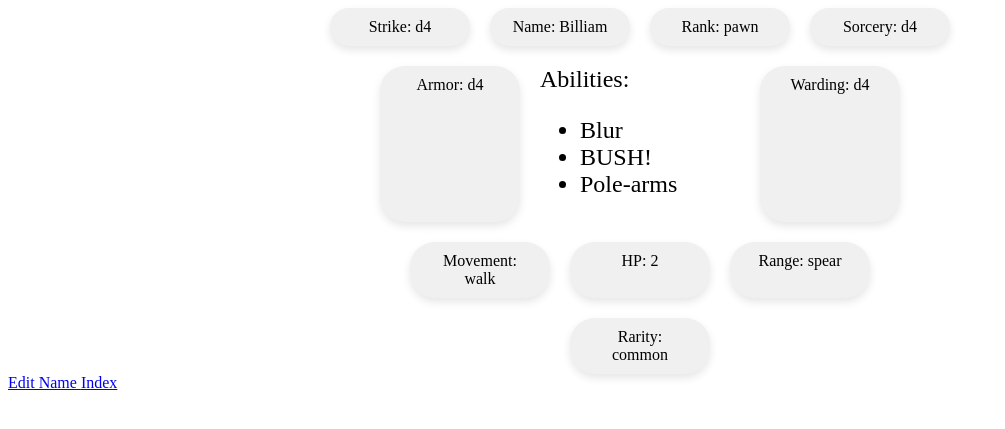
After one commit to berninup/warfinder_flask, a Flask app: a page that uses templates/card_detail.html in a window 1280 px wide. The commit adds this page. Shown: the top 429 px of the page, without its empty margins (0-1005 px from the left). Run offline with Flask 3, Linux system fonts and the light colour scheme; data comes from the database, SQL or seed files in the repository; both versions use the stored data as it was after the commit.

Commit message:
Created detail and edit pages

```diff
--- a/app/routes/index.py
+++ b/app/routes/index.py
@@ -4,12 +4,14 @@ from main import get_database_connection
 
 index_blueprint = Blueprint('index', __name__)
 
+
 @index_blueprint.route('/')
 def home():
     page = request.args.get('page', 1, type=int)
+    per_page = 10
     offset = (page - 1) * 10
     conn = get_database_connection()
     cursor = conn.cursor()
     cursor.execute('SELECT * from cards LIMIT 10 OFFSET ?', (offset, ))
     data = cursor.fetchall()
-    return render_template('index.html', data = data)
+    return render_template('index.html', data = data, current_page=page)
--- /dev/null
+++ b/app/routes/show.py
@@ -0,0 +1,16 @@
+from flask import Flask, render_template, request, Blueprint, abort
+from main import get_database_connection
+
+show_card_blueprint = Blueprint('show_card', __name__)
+
+@show_card_blueprint.route('/card/<card_name>')
+def card_show(card_name):
+    conn = get_database_connection()
+    cursor = conn.cursor()
+    cursor.execute('SELECT * FROM cards WHERE name = ?', (card_name,))
+    card = cursor.fetchone()
+
+    if card is None:
+        abort(404)
+
+    return render_template('card_detail.html', card=card)
--- a/main.py
+++ b/main.py
@@ -9,8 +9,13 @@ def get_database_connection():
 
 def create_app():
     app = Flask(__name__)
+    app.secret_key = 'doomer69'
 
     from app.routes.index import index_blueprint
+    from app.routes.show import show_card_blueprint
+    from app.routes.edit_card import edit_cards_blueprint
 
     app.register_blueprint(index_blueprint)
+    app.register_blueprint(show_card_blueprint)
+    app.register_blueprint(edit_cards_blueprint, url_prefix='/card')
     return app
--- /dev/null
+++ b/static/styles.css
@@ -0,0 +1,25 @@
+.container {
+    display: flex;
+    flex-direction: column;
+    align-items: center;
+    gap: 20px;
+  }
+
+  .row {
+    display: flex;
+    gap: 20px;
+  }
+
+  .card {
+    background-color: #f0f0f0; /* Light grey background */
+    border-radius: 25px; /* Rounded corners */
+    padding: 10px 20px; /* Padding inside the cards */
+    box-shadow: 0 4px 8px rgba(0, 0, 0, 0.1); /* Subtle shadow */
+    text-align: center;
+    width: 100px; /* Fixed width, adjust as needed */
+  }
+
+  .large-card {
+    width: 200px; /* Larger width for the main card */
+    font-size: 1.5em; /* Larger text for the main card */
+  }
--- /dev/null
+++ b/templates/card_detail.html
@@ -0,0 +1,47 @@
+<!DOCTYPE html>
+<!--[if lt IE 7]>      <html class="no-js lt-ie9 lt-ie8 lt-ie7"> <![endif]-->
+<!--[if IE 7]>         <html class="no-js lt-ie9 lt-ie8"> <![endif]-->
+<!--[if IE 8]>         <html class="no-js lt-ie9"> <![endif]-->
+<!--[if gt IE 8]>      <html class="no-js"> <!--<![endif]-->
+<html>
+    <head>
+        <meta charset="utf-8">
+        <meta http-equiv="X-UA-Compatible" content="IE=edge">
+        <title>{{card.name}}</title>
+        <meta name="description" content="">
+        <meta name="viewport" content="width=device-width, initial-scale=1">
+        <link rel="stylesheet" href="{{ url_for('static', filename='styles.css') }}">
+    </head>
+    <body>
+
+
+<div class="container">
+  <div class="row">
+    <div class="card">Strike: {{card.strike}}</div>
+    <div class="card">Name: {{card.name}}</div>
+    <div class="card">Rank: {{card.rank}}</div>
+    <div class="card">Sorcery: {{card.sorcery}}</div>
+  </div>
+  <div class="row">
+    <div class="card">Armor: {{card.armor}}</div>
+    <div class="large-card">Abilities:
+        <ul>
+            {% set abilities = card.abilities.strip('[]').split(',') %}
+        {%for ability in abilities%}
+            <li>{{ ability.strip().strip('"') }}</li>
+        {% endfor %}
+        </ul>
+    </div>
+    <div class="card">Warding: {{card.warding}}</div>
+  </div>
+  <div class="row">
+    <div class="card">Movement: {{card.movement}}</div>
+    <div class="card">HP: {{card.hp}}</div>
+    <div class="card">Range: {{card.ranged}}</div>
+  </div>
+  <div class="card">Rarity: {{card.rarity}}</div>
+</div>
+<a href="{{ url_for('edit_card.show_edit_card_form', card_name=card.name) }}" >Edit Name </a>
+<a href="{{ url_for('index.home')}}">Index</a>
+    </body>
+</html>
--- a/templates/index.html
+++ b/templates/index.html
@@ -16,5 +16,8 @@
     {% for item in data %}
     <li>{{ item.name }}</li>
     {% endfor %}
+
+    <a href="{{ url_for('index.home', page=current_page-1) }}">Previous</a>
+    <a href="{{ url_for('index.home', page=current_page+1)}}">Next</a>
   </body>
 </html>
```
Also changed, not shown: app/routes/edit_card.py (added, +25 -0 lines), templates/edit_card.html (added, +25 -0 lines), database.db.
